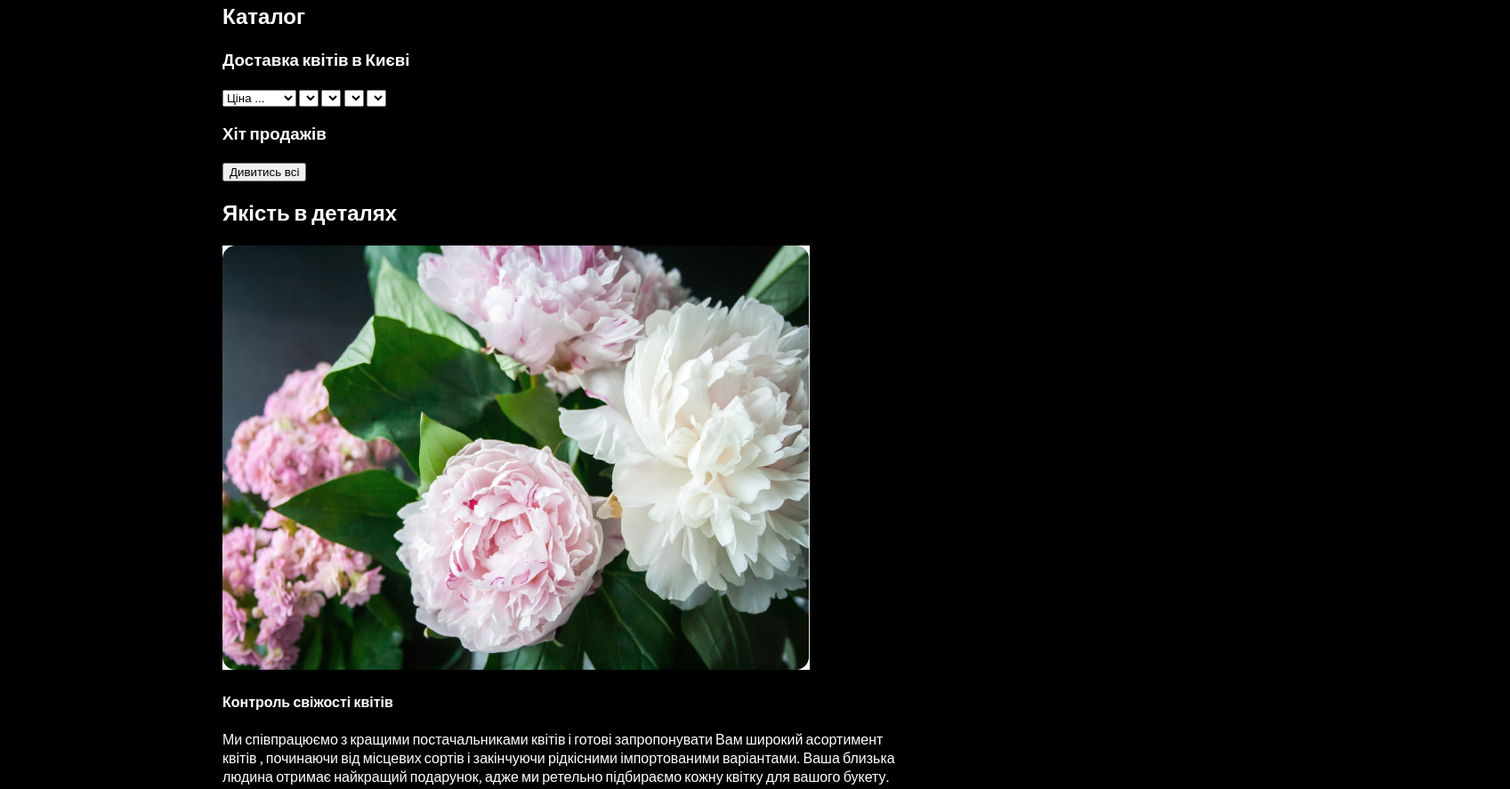
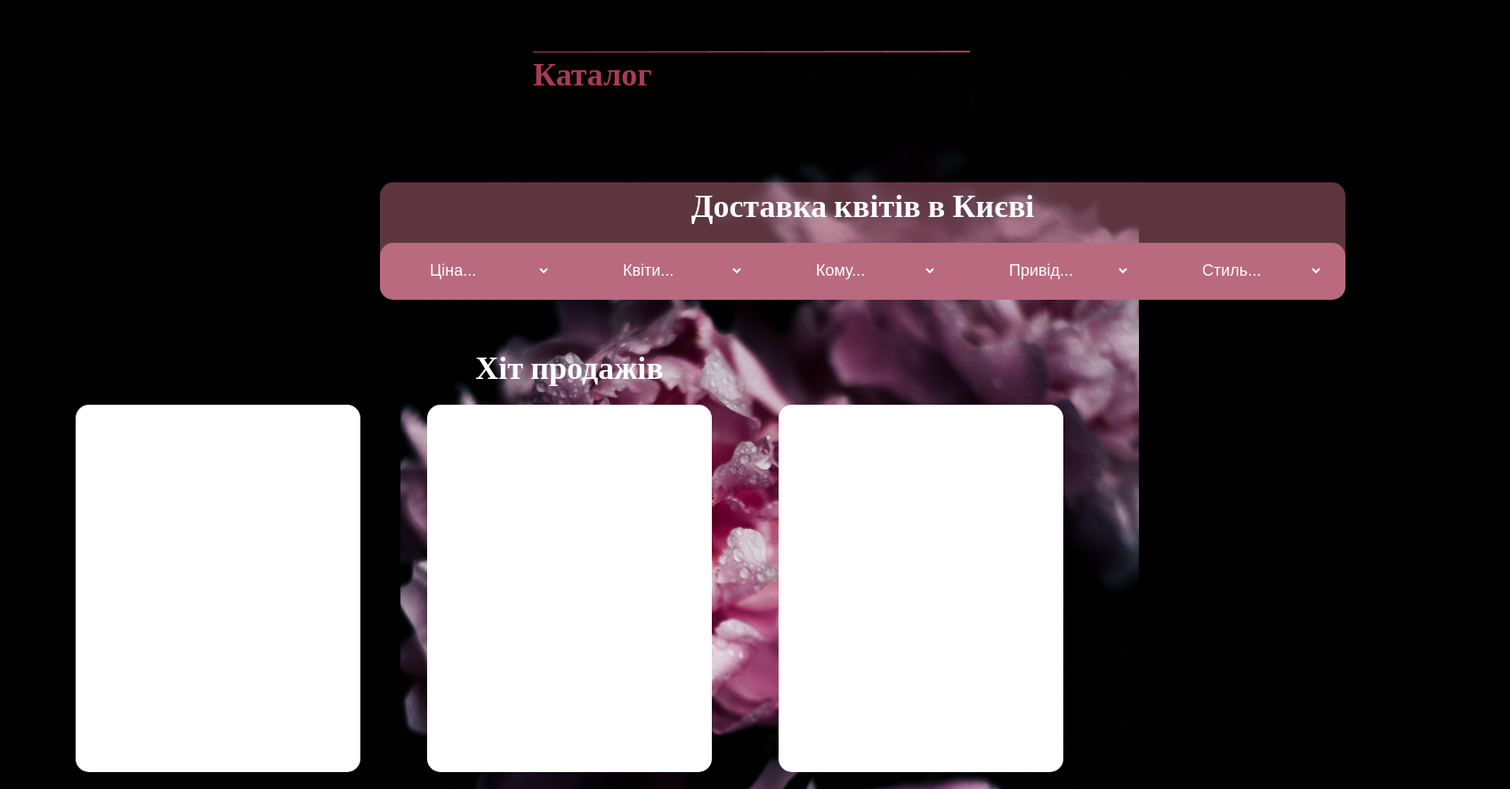
Before and after one commit to anastasiia-hrekova/FLOWERLOVER, a plain HTML site: page index.html in a window 1280 px wide. Shown: the part 1188-2075 px from the top of the page at 89% size, 1697 px wide, since content can reach past the window. Drawn offline with nearby package versions, Linux system fonts and the light colour scheme; a web font is replaced by a local one.

Commit message:
style catalog

```diff
--- a/index.html
+++ b/index.html
@@ -63,31 +63,43 @@
       </section>
       <section class="catalog">
         <div class="container">
-          <h2>Каталог</h2>
-          <h3>Доставка квітів в Києві</h3>
-          <form>
+          <h2 class="catalog__title">Каталог</h2>
+         <div class="catalog__sort">
+          <h3 class="catalog__sort-title">Доставка квітів в Києві</h3>
+          <form class="catalog__form">
             <label for="form"></label>
-            <select name="price" id="price-select">
-              <option value="">Ціна ...</option>
+            <select class="catalog__form-item" name="price" id="price-select">
+              <option value="">Ціна...</option>
               <option value="less-200">&lt;200</option>
               <option value="200-500">200-500 &#8372;</option>
               <option value="more-1000">&gt;1000 &#8372;</option>
             </select>
-            <select name="flower" id="flower-select"></select>
-            <select name="for" id="for-select"></select>
-            <select name="reason" id="reason-select"></select>
-            <select name="style" id="style-select"></select>
+            <select class="catalog__form-item" name="flower" id="flower-select">
+              <option value="">Квіти...</option>
+            </select>
+            <select class="catalog__form-item" name="for" id="for-select">
+              <option value="">Кому...</option>
+            </select>
+            <select class="catalog__form-item" name="reason" id="reason-select">
+              <option value="">Привід...</option>
+            </select>
+            <select class="catalog__form-item" name="style" id="style-select">
+              <option value="">Стиль...</option>
+            </select>
           </form>
-          <h3>Хіт продажів</h3>
-          <ul>
-            <li></li>
-            <li></li>
-            <li></li>
-            <li></li>
-            <li></li>
-            <li></li>
+         </div>
+          <div class="catalog__products">
+            <h3 class="catalog__sort-title">Хіт продажів</h3>
+          <ul class="catalog__list">
+            <li class="catalog__item"></li>
+            <li class="catalog__item"></li>
+            <li class="catalog__item"></li>
+            <li class="catalog__item"></li>
+            <li class="catalog__item"></li>
+            <li class="catalog__item"></li>
           </ul>
-          <button type="button">Дивитись всі</button>
+          <button class="show-all" type="button">ДИВИТИСЬ ВСІ</button>
+          </div>
         </div>
       </section>
 <section class="asset">
--- a/scss/components/_buttons.scss
+++ b/scss/components/_buttons.scss
@@ -8,3 +8,17 @@
     text-align: center;
     margin-left: 110px;
     }
+
+    .show-all{
+        @include center;
+        @include size(182px, 50px);
+        background-color: transparent;
+        border: 1px solid white;
+        border-radius: 15px;
+        color: var(--color-main-light);
+       @include text(16px, 400, 20px);
+        letter-spacing: 0.1em;
+        text-align: center;
+        margin: 15px 30px 15px 30px;
+
+    }
--- /dev/null
+++ b/scss/layouts/_catalog.scss
@@ -0,0 +1,101 @@
+.catalog{
+    @include center;
+    padding-top: 44px;
+
+    &::after{
+        position: absolute;
+        @include size(830px, 1415px);
+        background-image: url('/images/catalog-background.png');
+        background-repeat:  no-repeat;
+        right: 0;
+        content: '';
+        z-index: -1;
+        }
+
+    &__title{
+        @include text(36px, 600, 47.99px);
+        font-family: 'Playfair Display', serif;
+        color: var(--color-brand);
+        text-align: left;
+        margin-left: 349px;
+        margin-bottom: 100px;
+
+        &::before{
+            position: absolute;
+            @include size(491px, 2px);
+            background-image: url('/images/line.png');
+            background-repeat: no-repeat;
+            content: '';
+
+        }
+    }
+
+    &__sort{
+        @include center;
+        width: 1085px ;
+        flex-direction: column;
+        background-color: #B96A7F80;
+        border-radius: 15px;
+        margin: 0 177px 50px 177px;
+
+        &-title{
+            font-family: 'Playfair Display', serif;
+            text-align: center;
+            @include text(36px, 600, 47.99px);
+            margin-top: 0;
+            margin-bottom: 20px;
+        }
+
+    }
+
+    &__form{
+        display: flex;
+        flex-direction: row;
+        justify-content: space-between;
+        @include size(1085px, 64px);
+        background-color: var(--color-brand-dark);
+        border-radius: 15px;
+
+        &-item{
+            @include size(140px, 23px);
+            @include text(18px, 300, 22.63px);
+            text-align: left;
+            border: none;
+            background-color:transparent;
+            color: var(  --color-main-light);
+            margin-top: 20px;
+            margin-right: 25px;
+            margin-bottom: 20px;
+            margin-left: 25px;
+
+            &-item:nth-child(2),
+            :nth-child(4){
+                @include size(230px, 23px);
+            }
+        }
+
+    }
+
+    &__products{
+        @include center;
+        flex-direction: column;
+        margin-bottom: 92px
+    }
+
+    &__list{
+        @include center;
+        width: 1110px;
+        flex-direction: row;
+        flex-wrap: wrap;
+        gap: 75px;
+        margin-bottom: 60px;
+
+    }
+
+    &__item{
+        @include size(320px, 413px);
+        background-color: var(  --color-main-light);
+        border-radius: 15px;
+        margin-bottom: -45px;
+    }
+}
--- a/scss/layouts/_hero-section.scss
+++ b/scss/layouts/_hero-section.scss
@@ -22,7 +22,7 @@
             content: '';
             z-index: -1;
             top: 226px;
-            right: 0;
+            right: auto;
         }
 
     }
--- a/scss/main.scss
+++ b/scss/main.scss
@@ -6,5 +6,6 @@
 @import './components/buttons';
 @import './components/container';
 
+@import './layouts/catalog';
 @import './layouts/header';
 @import './layouts/hero-section';
```
Also changed, not shown: css/main.min.css.
